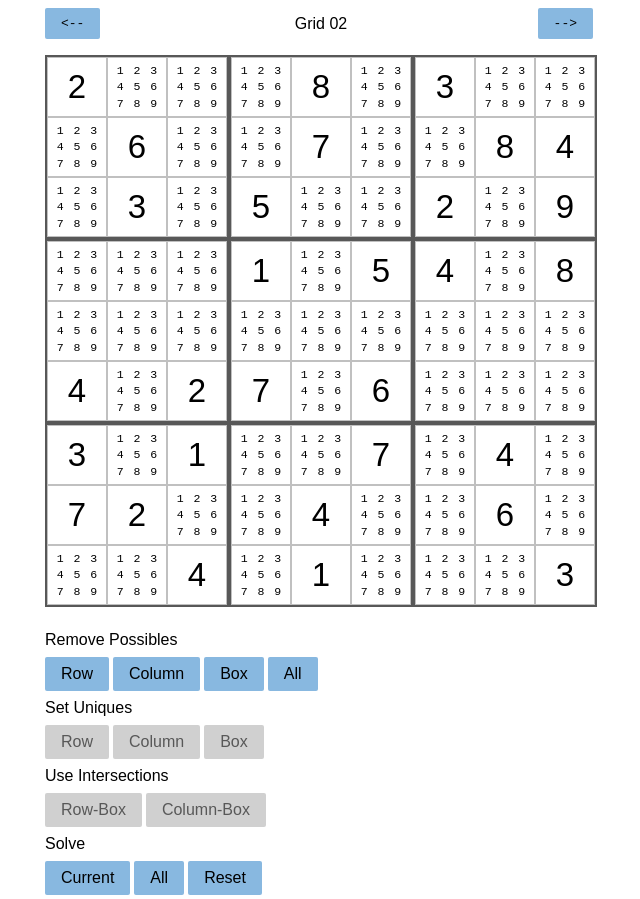
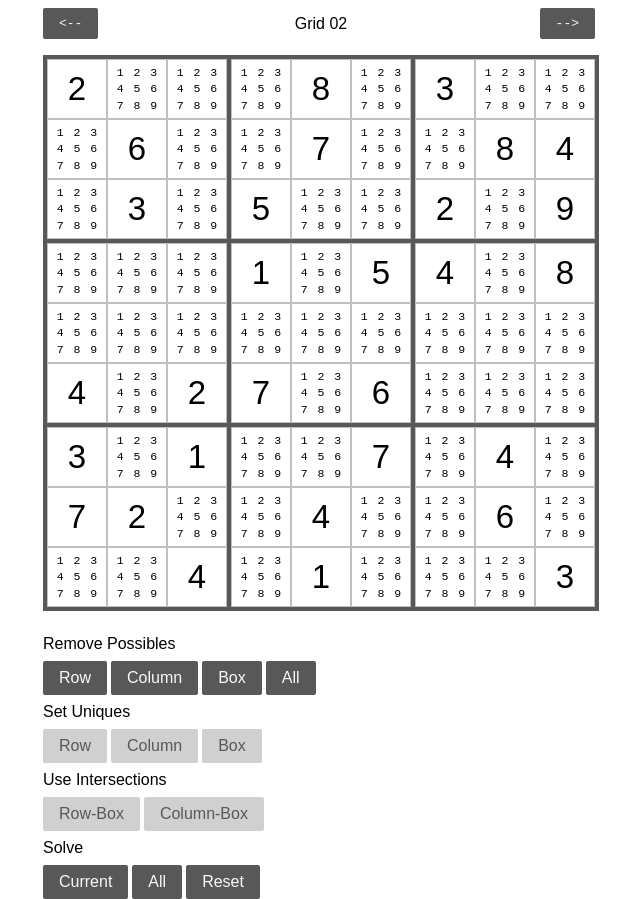
Before and after one commit to philrmass/sudoku-solver, a React app: page / in a window 1280 px wide. Shown: the whole page, without its empty margins (319-959 px from the left). Built offline with nearby package versions, Linux system fonts and the light colour scheme; the HTML template or start-up script is replaced by a standard one.

Commit message:
implement uniques

```diff
--- a/src/components/Board.js
+++ b/src/components/Board.js
@@ -1,10 +1,15 @@
 import React from 'react';
+import { connect } from 'react-redux';
+import PropTypes from 'prop-types';
 
 import { boxIndices } from '../data/indices';
+import { isValidBoard } from '../utilities/board';
 import styles from '../styles/Board.module.css';
 import Box from './Box';
 
-function Board() {
+function Board({ board }) {
+  const isValid = isValidBoard(board);
+
   function buildBoxes() {
     const indices = Array.from({ length: 9 }, (_, index) => index);
     return indices.map((index) => (
@@ -13,10 +18,18 @@ function Board() {
   }
 
   return (
-    <main className={styles.main}>
+    <main className={`${styles.main} ${isValid ? '' : styles.invalid}`}>
       {buildBoxes()}
     </main>
   );
 }
 
-export default Board;
+Board.propTypes = {
+  board: PropTypes.array.isRequired,
+};
+
+const mapState = (state) => ({
+  board: state.board.current,
+});
+
+export default connect(mapState)(Board);
--- a/src/styles/Board.module.css
+++ b/src/styles/Board.module.css
@@ -2,4 +2,9 @@
   background: white;
   display: grid;
   grid-template-columns: 1fr 1fr 1fr;
+  border: 2px solid var(--border-light);
 }
+
+.invalid {
+  border: 2px solid var(--text-removeable);
+}
--- a/src/styles/Box.module.css
+++ b/src/styles/Box.module.css
@@ -1,5 +1,5 @@
 .main {
-  border: 2px solid #585858;
+  border: 2px solid var(--border-light);
 }
 
 .cells {
--- a/src/styles/index.css
+++ b/src/styles/index.css
@@ -4,12 +4,12 @@
   --space2: 16px;
   --text-black: #181818;
   --text-removeable: #f0430a;
+  --text-button: #f8f8f8;
   --text-disabled: #585858;
-  --text-hover: #181818;
   --bg-removeable: #fff2f0;
-  --button: #88b8e0;
-  --button-disabled: #d0d0d0;
-  --button-hover: #20f0f0;
+  --bg-button: #585858;
+  --bg-button-disabled: #d0d0d0;
+  --border-light: #585858;
   --radius: 2px;
   --cell-size: 60px;
   --done-size: calc(.55 * var(--cell-size));
@@ -35,16 +35,16 @@ body {
 }
 
 button {
-  background: var(--button);
   padding: var(--space1) var(--space2);
+  background: var(--bg-button);
+  color: var(--text-button);
 }
 
 button:hover {
-  background: var(--button-hover);
-  color: var(--text-hover);
+  background: var(--text-removeable);
 }
 
 button:disabled {
-  background: var(--button-disabled);
+  background: var(--bg-button-disabled);
   color: var(--text-disabled);
 }
--- a/src/utilities/board.js
+++ b/src/utilities/board.js
@@ -79,7 +79,7 @@ export function hasAnyPossibles(board) {
 }
 
 function hasPossibles(sectionIndices, board) {
-  const indices = Array.from({ length: 9 }, (_, index) => index);
+  const indices = getIndices(9);
   return indices.some((index) => {
     return hasSectionPossibles(index, sectionIndices, board);
   });
@@ -122,13 +122,13 @@ function removeAllPossibles(board) {
 }
 
 function removeSectionPossibles(sectionIndices, inBoard) {
-  const indices = Array.from({ length: 9 }, (_, index) => index);
+  const indices = getIndices(9);
   const sections = indices.map((index) => {
     return getNoPossiblesSection(index, sectionIndices, inBoard);
   }).flat();
 
-  const sorted = sections.sort((a, b) => a.index - b.index);
-  return sorted.map((section) => section.values);
+  sections.sort((a, b) => a.index - b.index);
+  return sections.map((section) => section.values);
 }
 
 function getNoPossiblesSection(index, sectionIndices, board) {
@@ -140,6 +140,10 @@ function getNoPossiblesSection(index, sectionIndices, board) {
     ...cell,
     values: removeDones(cell.values, dones),
   }));
+}
+
+function getIndices(count) {
+  return Array.from({ length: count }, (_, index) => index);
 }
 
 function getCells(indices, board) {
@@ -178,7 +182,7 @@ export function hasBoxUniques(board) {
 }
 
 function hasUniques(sectionIndices, board) {
-  const indices = Array.from({ length: 9 }, (_, index) => index);
+  const indices = getIndices(9);
   return indices.some((index) => {
     return hasSectionUniques(index, sectionIndices, board);
   });
@@ -191,32 +195,41 @@ function hasSectionUniques(index, sectionIndices, board) {
   return counts.some((count) => count === 1);
 }
 
-export function setRowUniques(board) {
-  //const uniques = findUniques(rowIndices, board);
+export function setRowUniques(inBoard) {
+  const uniques = findUniques(rowIndices, inBoard).slice(0, 1);
+  console.log('RU', uniques.map(u => `${u.value}, ${u.index}`));
 
-  return setUniques(rowIndices, board);
+  return uniques.reduce((board, unique) => {
+    const hasUnique = setUnique(unique, board);
+    const noColumns = removeUniqueFromColumn(unique, hasUnique);
+    return removeUniqueFromBox(unique, noColumns);
+  }, inBoard);
 }
 
 export function setColumnUniques(inBoard) {
-  const uniques = findUniques(columnIndices, inBoard);
+  const uniques = findUniques(columnIndices, inBoard).slice(0, 1);
+  console.log('CU', uniques);
 
-  const set = uniques.reduce((board, unique) => {
+  return uniques.reduce((board, unique) => {
     const hasUnique = setUnique(unique, board);
     const noRows = removeUniqueFromRow(unique, hasUnique);
     return removeUniqueFromBox(unique, noRows);
   }, inBoard);
-
-  console.log('CUNI', uniques);
-  console.log('SET', set);
-  return set;
 }
 
-export function setBoxUniques(board) {
-  return setUniques(boxIndices, board);
+export function setBoxUniques(inBoard) {
+  const uniques = findUniques(boxIndices, inBoard).slice(0, 1);
+  console.log('BU', uniques);
+
+  return uniques.reduce((board, unique) => {
+    const hasUnique = setUnique(unique, board);
+    const noRows = removeUniqueFromRow(unique, hasUnique);
+    return removeUniqueFromColumn(unique, noRows);
+  }, inBoard);
 }
 
 function findUniques(sectionIndices, board) {
-  const indices = Array.from({ length: 9 }, (_, index) => index);
+  const indices = getIndices(9);
   return indices.map((index) => {
     return findSectionUniques(sectionIndices[index], board);
   }).flat();
@@ -249,7 +262,13 @@ function setUnique(unique, board) {
 function removeUniqueFromRow(unique, board) {
   const rowIndex = cellRowIndices[unique.index];
   const indices = rowIndices[rowIndex];
-  console.log('RI', indices);
+
+  return removeUnique(unique, indices, board);
+}
+
+function removeUniqueFromColumn(unique, board) {
+  const columnIndex = cellColumnIndices[unique.index];
+  const indices = columnIndices[columnIndex];
 
   return removeUnique(unique, indices, board);
 }
@@ -257,7 +276,6 @@ function removeUniqueFromRow(unique, board) {
 function removeUniqueFromBox(unique, board) {
   const boxIndex = cellBoxIndices[unique.index];
   const indices = boxIndices[boxIndex];
-  console.log('BI', indices);
 
   return removeUnique(unique, indices, board);
 }
@@ -272,14 +290,15 @@ function removeUnique(unique, indices, board) {
   });
 }
 
+/*
 function setUniques(sectionIndices, board) {
-  const indices = Array.from({ length: 9 }, (_, index) => index);
+  const indices = getIndices(9);
   const sections = indices.map((index) => {
     return getSetUniquesSection(index, sectionIndices, board);
   }).flat();
 
-  const sorted = sections.sort((a, b) => a.index - b.index);
-  return sorted.map((section) => section.values);
+  sections.sort((a, b) => a.index - b.index);
+  return sections.map((section) => section.values);
 }
 
 function getSetUniquesSection(index, sectionIndices, board) {
@@ -289,6 +308,7 @@ function getSetUniquesSection(index, sectionIndices, board) {
   return setCellUniques(counts, cells);
 }
 
+*/
 function getValueCounts(cells) {
   const values = Array.from({ length: 9 }, (_, index) => index + 1);
   return values.map((value) => {
@@ -303,6 +323,7 @@ function getValueCounts(cells) {
   });
 }
 
+/*
 function setCellUniques(counts, cells) {
   const uniques = counts.reduce((uniques, count, index) => {
     if (count === 1) {
@@ -324,6 +345,7 @@ function setCellUniques(counts, cells) {
   });
 }
 
+*/
 export function hasCellUniques(counts) {
   return counts.some((count) => count === 1);
 }
@@ -338,6 +360,24 @@ export function getActives(lastBoard, board) {
       return lastCell.filter((value) => !cell.includes(value));
     }
     return [];
+  });
+}
+
+export function isValidBoard(board) {
+  const indices = getIndices(9);
+  return indices.every((index) => {
+    return isValidSection(rowIndices[index], board) &&
+    isValidSection(columnIndices[index], board) &&
+    isValidSection(boxIndices[index], board);
+  });
+}
+
+export function isValidSection(indices, board) {
+  const cells = getCells(indices, board);
+  const dones = getDones(cells);
+  dones.sort((a, b) => a - b);
+  return dones.every((done, index) => {
+    return done !== dones[index - 1];
   });
 }
 
```
Also changed, not shown: 1 other file (tests, documents, lock files or other folders).
